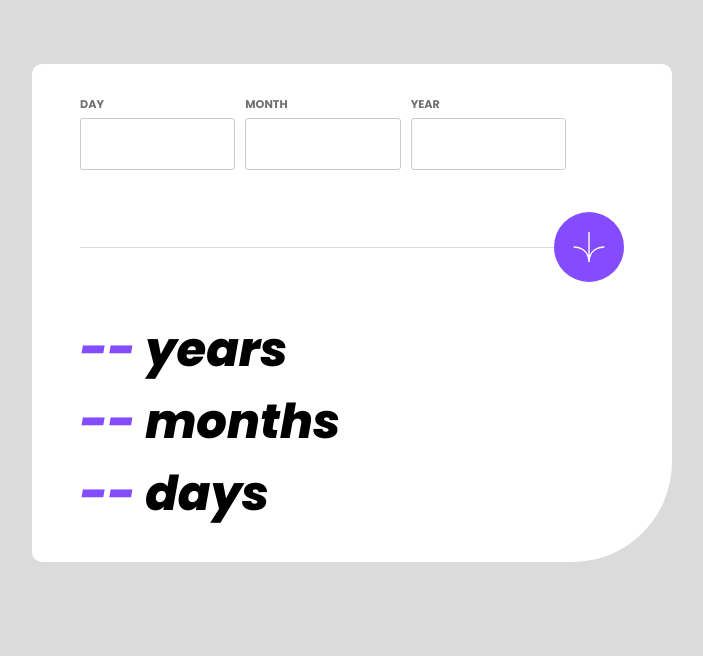
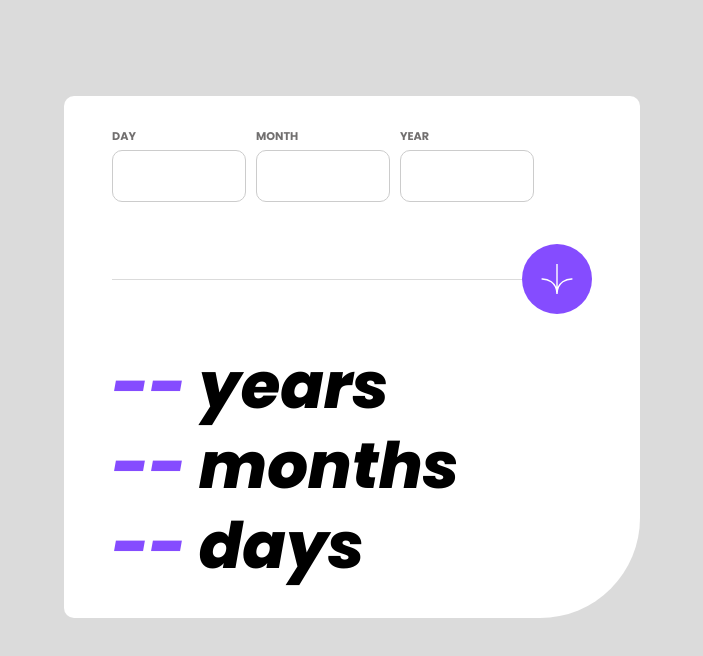
Before and after one commit to devjamesnjoroge/birthdayCalculator, a React (Create React App) app: page / in a window 1280 px wide. Shown: the top 656 px of the page, without its empty margins (288-991 px from the left). Built offline with nearby package versions, Linux system fonts and the light colour scheme.

Commit message:
ft: make desktop site responsive

```diff
--- a/src/index.css
+++ b/src/index.css
@@ -64,7 +64,7 @@ form {
   width: 100%;
   padding: 1px 5px;
   border: 1px solid #ccc;
-  border-radius: 3px;
+  border-radius: 10px;
   box-sizing: border-box;
   font-size: 32px;
 }
@@ -132,11 +132,16 @@ small{
 @media screen and (min-width: 1050px) {
 
   main{
-    padding: 2rem 10em;
+    padding: 3rem 11em;
   }
 
   form{
     margin-right: 3em;
+  }
+
+  p{
+    font-size: 64px;
+    line-height: 5rem;
   }
 
 }
@@ -165,5 +170,4 @@ small{
       width: 50px;
     }
 
-
 }
```
